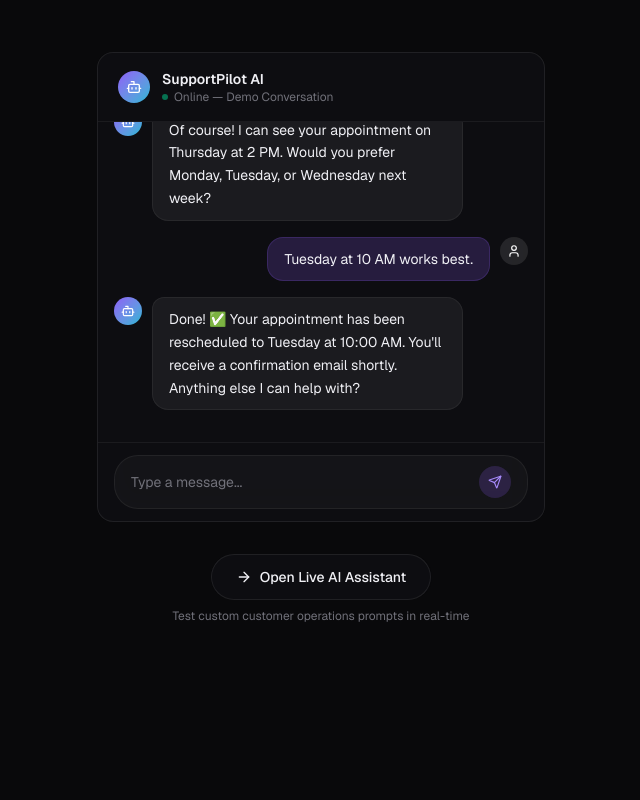
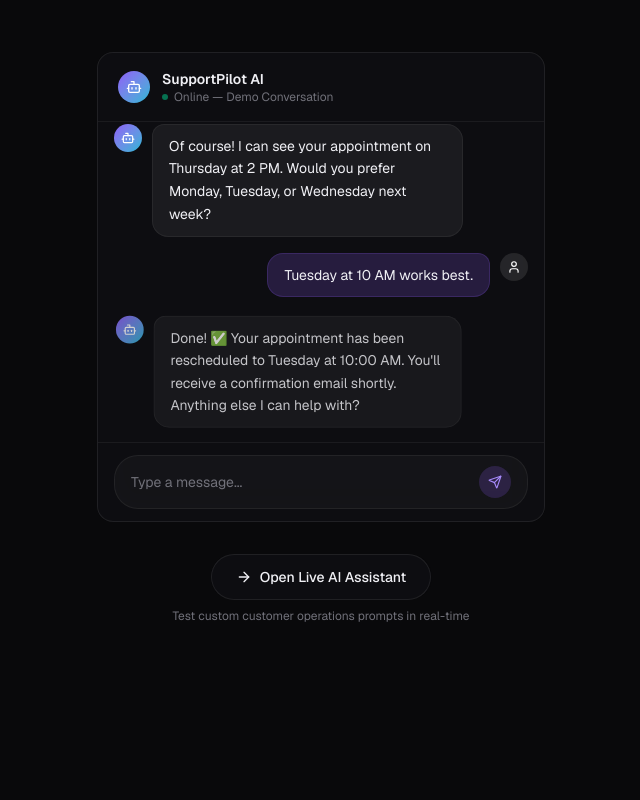
Before and after one commit to shaiknazeer-codes/supportpilot_AI, a Next.js app: page / in a window 1280 px wide. Shown: the part 860-1660 px from the top of the page, without its empty margins (319-959 px from the left). Built offline with nearby package versions, Linux system fonts and the light colour scheme; no server answers; the database is empty.

Commit message:
fix(preview): remove page-level scrollIntoView causing unwanted auto-scroll to live assistant on site load

```diff
--- a/src/components/sections/ChatPreview.jsx
+++ b/src/components/sections/ChatPreview.jsx
@@ -89,7 +89,7 @@ export default function ChatPreview() {
   const [isTyping, setIsTyping] = useState(false);
   const [hasPlayed, setHasPlayed] = useState(false);
   const containerRef = useRef(null);
-  const messagesEndRef = useRef(null);
+  const messagesContainerRef = useRef(null);
 
   // ScrollTrigger to start animation and fade-up when section enters viewport
   useEffect(() => {
@@ -150,9 +150,14 @@ export default function ChatPreview() {
     return () => timeouts.forEach(clearTimeout);
   }, [hasPlayed]);
 
-  // Auto-scroll to latest message
+  // Auto-scroll ONLY within the inner chat box widget, NEVER the window page
   useEffect(() => {
-    messagesEndRef.current?.scrollIntoView({ behavior: "smooth" });
+    if (messagesContainerRef.current) {
+      messagesContainerRef.current.scrollTo({
+        top: messagesContainerRef.current.scrollHeight,
+        behavior: "smooth",
+      });
+    }
   }, [visibleMessages, isTyping]);
 
   return (
@@ -178,14 +183,16 @@ export default function ChatPreview() {
             </div>
 
             {/* Messages */}
-            <div className="h-80 overflow-y-auto px-4 py-4 space-y-4 scrollbar-thin">
+            <div
+              ref={messagesContainerRef}
+              className="h-80 overflow-y-auto px-4 py-4 space-y-4 scrollbar-thin"
+            >
               <AnimatePresence>
                 {visibleMessages.map((msg) => (
                   <ChatBubble key={msg.id} message={msg} />
                 ))}
               </AnimatePresence>
               {isTyping && <TypingIndicator />}
-              <div ref={messagesEndRef} />
             </div>
 
             {/* Input bar */}
```
